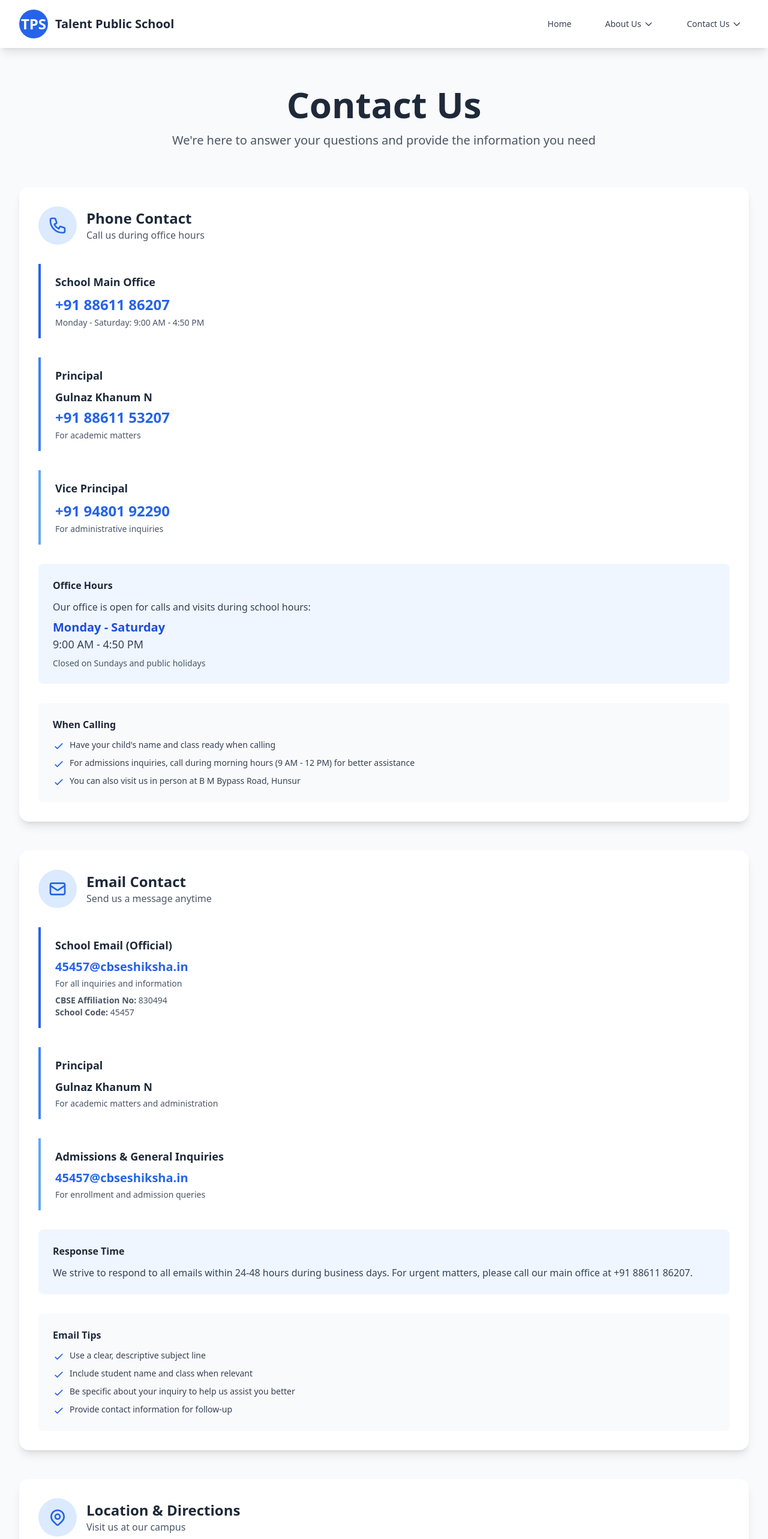
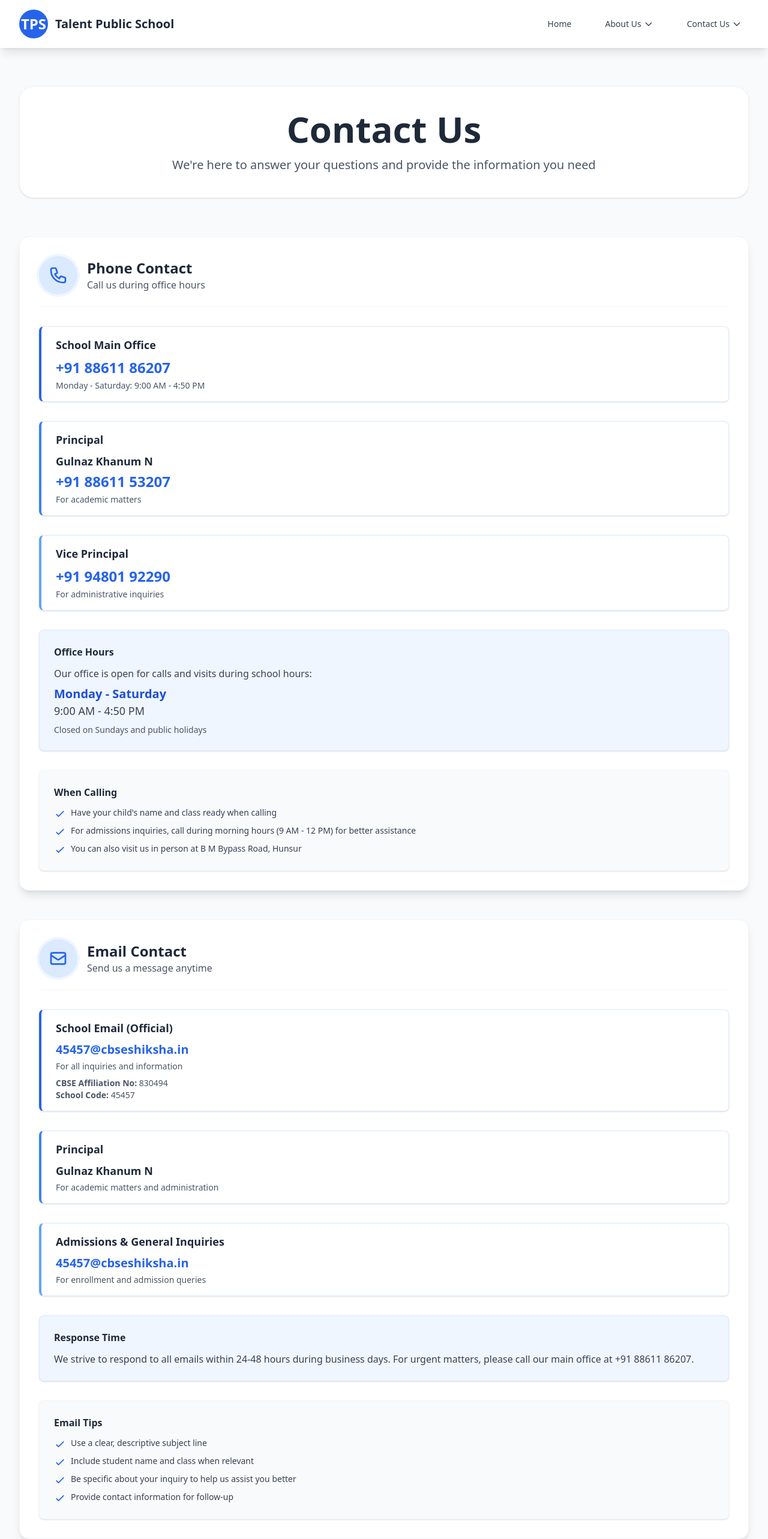
Before and after one commit to Shetty852/TET-website, a React (Vite) app in the folder TET-school-website/: page /contact in a window 1280 px wide. Shown: the top 2566 px of the page at 60% size. Built offline with nearby package versions, Linux system fonts and the light colour scheme.

Commit message:
Updated styles for contact page components

```diff
--- a/TET-school-website/src/pages/Contact/Contact.jsx
+++ b/TET-school-website/src/pages/Contact/Contact.jsx
@@ -23,27 +23,27 @@ const Contact = () => {
     <div className="min-h-screen bg-gray-50 py-8 sm:py-12 lg:py-16">
       <div className="max-w-7xl mx-auto px-4 sm:px-6 lg:px-8">
         {/* Page Header */}
-        <div className="text-center mb-8 sm:mb-12 lg:mb-16">
+        <div className="text-center mb-8 sm:mb-12 lg:mb-16 bg-white/95 border border-gray-100 shadow-sm rounded-2xl sm:rounded-3xl px-5 sm:px-8 lg:px-10 py-8 sm:py-10 animate-fadeIn transition-all duration-300 hover:shadow-lg hover:scale-[1.01]">
           <h1 className="text-3xl sm:text-4xl md:text-5xl lg:text-6xl font-bold text-gray-800 mb-3 sm:mb-4">
             Contact Us
           </h1>
-          <p className="text-base sm:text-lg md:text-xl text-gray-600 max-w-3xl mx-auto px-4">
+          <p className="text-base sm:text-lg md:text-xl text-gray-600 max-w-3xl mx-auto px-2 sm:px-4">
             We're here to answer your questions and provide the information you need
           </p>
         </div>
 
         {/* Phone Section */}
-        <div id="phone" className="scroll-mt-20">
+        <div id="phone" className="scroll-mt-20 animate-fadeIn">
           <Phone />
         </div>
 
         {/* Email Section */}
-        <div id="email" className="scroll-mt-20">
+        <div id="email" className="scroll-mt-20 animate-fadeIn">
           <Email />
         </div>
 
         {/* Location Section */}
-        <div id="location" className="scroll-mt-20">
+        <div id="location" className="scroll-mt-20 animate-fadeIn">
           <Location />
         </div>
       </div>
--- a/TET-school-website/src/pages/Contact/Email.jsx
+++ b/TET-school-website/src/pages/Contact/Email.jsx
@@ -1,8 +1,8 @@
 const Email = () => {
   return (
-    <div className="bg-white rounded-xl sm:rounded-2xl shadow-lg p-6 sm:p-8 mb-8 sm:mb-12">
-      <div className="flex items-center mb-6 sm:mb-8">
-        <div className="w-16 h-16 bg-primary-100 rounded-full flex items-center justify-center mr-4">
+    <div className="bg-white rounded-xl sm:rounded-2xl shadow-lg border border-gray-100 p-6 sm:p-8 mb-8 sm:mb-12 animate-fadeIn transition-all duration-300 hover:shadow-2xl hover:-translate-y-1">
+      <div className="flex items-center mb-6 sm:mb-8 pb-5 border-b border-gray-100">
+        <div className="w-16 h-16 bg-primary-100 ring-4 ring-primary-50 rounded-full flex items-center justify-center mr-4 shrink-0">
           <svg className="w-8 h-8 text-primary-600" fill="none" stroke="currentColor" viewBox="0 0 24 24">
             <path strokeLinecap="round" strokeLinejoin="round" strokeWidth={2} d="M3 8l7.89 5.26a2 2 0 002.22 0L21 8M5 19h14a2 2 0 002-2V7a2 2 0 00-2-2H5a2 2 0 00-2 2v10a2 2 0 002 2z" />
           </svg>
@@ -14,7 +14,7 @@ const Email = () => {
       </div>
 
       <div className="space-y-6 sm:space-y-8">
-        <div className="border-l-4 border-primary-600 pl-4 sm:pl-6 py-3 sm:py-4">
+        <div className="border border-primary-100 border-l-4 border-l-primary-600 rounded-lg pl-4 sm:pl-6 pr-4 sm:pr-6 py-3 sm:py-4 shadow-sm transition-all duration-300 hover:scale-[1.02] hover:shadow-md">
           <h3 className="font-semibold text-lg text-gray-800 mb-2">School Email (Official)</h3>
           <a
             href="mailto:45457@cbseshiksha.in"
@@ -29,13 +29,13 @@ const Email = () => {
           </div>
         </div>
 
-        <div className="border-l-4 border-primary-500 pl-4 sm:pl-6 py-3 sm:py-4">
+        <div className="border border-primary-100 border-l-4 border-l-primary-500 rounded-lg pl-4 sm:pl-6 pr-4 sm:pr-6 py-3 sm:py-4 shadow-sm transition-all duration-300 hover:scale-[1.02] hover:shadow-md">
           <h3 className="font-semibold text-lg text-gray-800 mb-2">Principal</h3>
           <p className="text-lg font-semibold text-gray-800 mb-1">Gulnaz Khanum N</p>
           <p className="text-gray-600 text-sm mt-1">For academic matters and administration</p>
         </div>
 
-        <div className="border-l-4 border-primary-400 pl-4 sm:pl-6 py-3 sm:py-4">
+        <div className="border border-primary-100 border-l-4 border-l-primary-400 rounded-lg pl-4 sm:pl-6 pr-4 sm:pr-6 py-3 sm:py-4 shadow-sm transition-all duration-300 hover:scale-[1.02] hover:shadow-md">
           <h3 className="font-semibold text-lg text-gray-800 mb-2">Admissions & General Inquiries</h3>
           <a
             href="mailto:45457@cbseshiksha.in"
@@ -46,7 +46,7 @@ const Email = () => {
           <p className="text-gray-600 text-sm mt-1">For enrollment and admission queries</p>
         </div>
 
-        <div className="bg-primary-50 p-4 sm:p-6 rounded-lg mt-6">
+        <div className="bg-primary-50 border border-primary-100 p-4 sm:p-6 rounded-lg mt-6 shadow-sm transition-all duration-300 hover:scale-[1.01] hover:shadow-md">
           <h3 className="font-semibold text-gray-800 mb-3">Response Time</h3>
           <p className="text-gray-700">
             We strive to respond to all emails within 24-48 hours during business days.
@@ -54,7 +54,7 @@ const Email = () => {
           </p>
         </div>
 
-        <div className="bg-gray-50 p-4 sm:p-6 rounded-lg">
+        <div className="bg-gray-50 border border-gray-100 p-4 sm:p-6 rounded-lg shadow-sm transition-all duration-300 hover:scale-[1.01] hover:shadow-md">
           <h3 className="font-semibold text-gray-800 mb-3">Email Tips</h3>
           <ul className="space-y-2 text-gray-700 text-sm">
             <li className="flex items-start">
--- a/TET-school-website/src/pages/Contact/Location.jsx
+++ b/TET-school-website/src/pages/Contact/Location.jsx
@@ -1,8 +1,8 @@
 const Location = () => {
   return (
-    <div className="bg-white rounded-xl sm:rounded-2xl shadow-lg p-6 sm:p-8">
-      <div className="flex items-center mb-6 sm:mb-8">
-        <div className="w-16 h-16 bg-primary-100 rounded-full flex items-center justify-center mr-4">
+    <div className="bg-white rounded-xl sm:rounded-2xl shadow-lg border border-gray-100 p-6 sm:p-8 animate-fadeIn transition-all duration-300 hover:shadow-2xl hover:-translate-y-1">
+      <div className="flex items-center mb-6 sm:mb-8 pb-5 border-b border-gray-100">
+        <div className="w-16 h-16 bg-primary-100 ring-4 ring-primary-50 rounded-full flex items-center justify-center mr-4 shrink-0">
           <svg className="w-8 h-8 text-primary-600" fill="none" stroke="currentColor" viewBox="0 0 24 24">
             <path strokeLinecap="round" strokeLinejoin="round" strokeWidth={2} d="M17.657 16.657L13.414 20.9a1.998 1.998 0 01-2.827 0l-4.244-4.243a8 8 0 1111.314 0z" />
             <path strokeLinecap="round" strokeLinejoin="round" strokeWidth={2} d="M15 11a3 3 0 11-6 0 3 3 0 016 0z" />
@@ -16,7 +16,7 @@ const Location = () => {
 
       <div className="space-y-6 sm:space-y-8">
         {/* Address */}
-        <div className="border-l-4 border-primary-600 pl-4 sm:pl-6 py-3 sm:py-4">
+        <div className="border border-primary-100 border-l-4 border-l-primary-600 rounded-lg pl-4 sm:pl-6 pr-4 sm:pr-6 py-3 sm:py-4 shadow-sm transition-all duration-300 hover:scale-[1.02] hover:shadow-md">
           <h3 className="font-semibold text-lg text-gray-800 mb-2">Campus Address</h3>
           <p className="text-gray-700 text-lg">
             <strong>Talent Public School</strong><br />
@@ -33,7 +33,7 @@ const Location = () => {
         </div>
 
         {/* Google Maps Embed */}
-        <div className="bg-gray-200 rounded-lg overflow-hidden shadow-lg" style={{ height: '450px' }}>
+        <div className="bg-gray-200 rounded-lg overflow-hidden border border-gray-200 shadow-lg transition-all duration-300 hover:scale-[1.01] hover:shadow-xl" style={{ height: '450px' }}>
           <iframe
             src="https://www.google.com/maps/embed?pb=!1m18!1m12!1m3!1d3897.9896!2d76.6050376!3d12.334154!2m3!1f0!2f0!3f0!3m2!1i1024!2i768!4f13.1!3m3!1m2!1s0x3baf7a57dda7b52b%3A0x682bc429d6d7a54!2s8JM3%2BMX9%2C%20Vijayanagar%2C%20Mysuru%2C%20Karnataka%20570017!5e0!3m2!1sen!2sin!4v1707321000000!5m2!1sen!2sin"
             width="100%"
@@ -47,7 +47,7 @@ const Location = () => {
         </div>
 
         {/* School Hours */}
-        <div className="bg-primary-50 p-4 sm:p-6 rounded-lg">
+        <div className="bg-primary-50 border border-primary-100 p-4 sm:p-6 rounded-lg shadow-sm transition-all duration-300 hover:scale-[1.01] hover:shadow-md">
           <h3 className="font-semibold text-gray-800 mb-4">School Hours</h3>
           <div className="grid grid-cols-1 sm:grid-cols-2 gap-4">
             <div>
@@ -71,7 +71,7 @@ const Location = () => {
 
         {/* Parking & Accessibility */}
         <div className="grid grid-cols-1 md:grid-cols-2 gap-6">
-          <div className="bg-white border border-gray-200 p-4 sm:p-6 rounded-lg">
+          <div className="bg-white border border-gray-200 p-4 sm:p-6 rounded-lg shadow-sm transition-all duration-300 hover:scale-[1.02] hover:shadow-md">
             <h3 className="font-semibold text-gray-800 mb-3 flex items-center">
               <svg className="w-6 h-6 text-primary-600 mr-2" fill="none" stroke="currentColor" viewBox="0 0 24 24">
                 <path strokeLinecap="round" strokeLinejoin="round" strokeWidth={2} d="M8 7h12m0 0l-4-4m4 4l-4 4m0 6H4m0 0l4 4m-4-4l4-4" />
@@ -100,7 +100,7 @@ const Location = () => {
             </ul>
           </div>
 
-          <div className="bg-white border border-gray-200 p-4 sm:p-6 rounded-lg">
+          <div className="bg-white border border-gray-200 p-4 sm:p-6 rounded-lg shadow-sm transition-all duration-300 hover:scale-[1.02] hover:shadow-md">
             <h3 className="font-semibold text-gray-800 mb-3 flex items-center">
               <svg className="w-6 h-6 text-primary-600 mr-2" fill="none" stroke="currentColor" viewBox="0 0 24 24">
                 <path strokeLinecap="round" strokeLinejoin="round" strokeWidth={2} d="M13 16h-1v-4h-1m1-4h.01M21 12a9 9 0 11-18 0 9 9 0 0118 0z" />
@@ -131,7 +131,7 @@ const Location = () => {
         </div>
 
         {/* Directions */}
-        <div className="bg-gray-50 p-4 sm:p-6 rounded-lg">
+        <div className="bg-gray-50 border border-gray-100 p-4 sm:p-6 rounded-lg shadow-sm transition-all duration-300 hover:scale-[1.01] hover:shadow-md">
           <h3 className="font-semibold text-gray-800 mb-3">Getting Here</h3>
           <div className="space-y-3 text-gray-700">
             <div>
@@ -150,7 +150,7 @@ const Location = () => {
         </div>
 
         {/* Visit Information */}
-        <div className="bg-primary-700 text-white p-4 sm:p-6 rounded-lg">
+        <div className="bg-primary-700 text-white p-4 sm:p-6 rounded-lg shadow-lg border border-primary-800 transition-all duration-300 hover:scale-[1.01] hover:shadow-xl">
           <h3 className="font-semibold text-xl mb-3">Planning Your Visit?</h3>
           <p className="mb-4">
             We welcome prospective students and their families to tour our campus in Hunsur.
--- a/TET-school-website/src/pages/Contact/Phone.jsx
+++ b/TET-school-website/src/pages/Contact/Phone.jsx
@@ -1,8 +1,8 @@
 const Phone = () => {
   return (
-    <div className="bg-white rounded-xl sm:rounded-2xl shadow-lg p-6 sm:p-8 mb-8 sm:mb-12">
-      <div className="flex items-center mb-6 sm:mb-8">
-        <div className="w-16 h-16 bg-primary-100 rounded-full flex items-center justify-center mr-4">
+    <div className="bg-white rounded-xl sm:rounded-2xl shadow-lg border border-gray-100 p-6 sm:p-8 mb-8 sm:mb-12 animate-fadeIn transition-all duration-300 hover:shadow-2xl hover:-translate-y-1">
+      <div className="flex items-center mb-6 sm:mb-8 pb-5 border-b border-gray-100">
+        <div className="w-16 h-16 bg-primary-100 ring-4 ring-primary-50 rounded-full flex items-center justify-center mr-4 shrink-0">
           <svg className="w-8 h-8 text-primary-600" fill="none" stroke="currentColor" viewBox="0 0 24 24">
             <path strokeLinecap="round" strokeLinejoin="round" strokeWidth={2} d="M3 5a2 2 0 012-2h3.28a1 1 0 01.948.684l1.498 4.493a1 1 0 01-.502 1.21l-2.257 1.13a11.042 11.042 0 005.516 5.516l1.13-2.257a1 1 0 011.21-.502l4.493 1.498a1 1 0 01.684.949V19a2 2 0 01-2 2h-1C9.716 21 3 14.284 3 6V5z" />
           </svg>
@@ -14,26 +14,26 @@ const Phone = () => {
       </div>
 
       <div className="space-y-6 sm:space-y-8">
-        <div className="border-l-4 border-primary-600 pl-4 sm:pl-6 py-3 sm:py-4">
+        <div className="border border-primary-100 border-l-4 border-l-primary-600 rounded-lg pl-4 sm:pl-6 pr-4 sm:pr-6 py-3 sm:py-4 shadow-sm transition-all duration-300 hover:scale-[1.02] hover:shadow-md">
           <h3 className="font-semibold text-lg text-gray-800 mb-2">School Main Office</h3>
           <a href="tel:+918861186207" className="text-2xl font-bold text-primary-600 mb-1 hover:underline block">+91 88611 86207</a>
           <p className="text-gray-600 text-sm">Monday - Saturday: 9:00 AM - 4:50 PM</p>
         </div>
 
-        <div className="border-l-4 border-primary-500 pl-4 sm:pl-6 py-3 sm:py-4">
+        <div className="border border-primary-100 border-l-4 border-l-primary-500 rounded-lg pl-4 sm:pl-6 pr-4 sm:pr-6 py-3 sm:py-4 shadow-sm transition-all duration-300 hover:scale-[1.02] hover:shadow-md">
           <h3 className="font-semibold text-lg text-gray-800 mb-2">Principal</h3>
           <p className="text-lg font-semibold text-gray-800 mb-1">Gulnaz Khanum N</p>
           <a href="tel:+918861153207" className="text-2xl font-bold text-primary-600 mb-1 hover:underline block">+91 88611 53207</a>
           <p className="text-gray-600 text-sm">For academic matters</p>
         </div>
 
-        <div className="border-l-4 border-primary-400 pl-4 sm:pl-6 py-3 sm:py-4">
+        <div className="border border-primary-100 border-l-4 border-l-primary-400 rounded-lg pl-4 sm:pl-6 pr-4 sm:pr-6 py-3 sm:py-4 shadow-sm transition-all duration-300 hover:scale-[1.02] hover:shadow-md">
           <h3 className="font-semibold text-lg text-gray-800 mb-2">Vice Principal</h3>
           <a href="tel:+919480192290" className="text-2xl font-bold text-primary-600 mb-1 hover:underline block">+91 94801 92290</a>
           <p className="text-gray-600 text-sm">For administrative inquiries</p>
         </div>
 
-        <div className="bg-primary-50 p-4 sm:p-6 rounded-lg mt-6">
+        <div className="bg-primary-50 border border-primary-100 p-4 sm:p-6 rounded-lg mt-6 shadow-sm transition-all duration-300 hover:scale-[1.01] hover:shadow-md">
           <h3 className="font-semibold text-gray-800 mb-3">Office Hours</h3>
           <p className="text-gray-700 mb-2">
             Our office is open for calls and visits during school hours:
@@ -43,7 +43,7 @@ const Phone = () => {
           <p className="text-gray-600 text-sm mt-2">Closed on Sundays and public holidays</p>
         </div>
 
-        <div className="bg-gray-50 p-4 sm:p-6 rounded-lg">
+        <div className="bg-gray-50 border border-gray-100 p-4 sm:p-6 rounded-lg shadow-sm transition-all duration-300 hover:scale-[1.01] hover:shadow-md">
           <h3 className="font-semibold text-gray-800 mb-3">When Calling</h3>
           <ul className="space-y-2 text-gray-700 text-sm">
             <li className="flex items-start">
```
Also changed, not shown: 1 other file (tests, documents, lock files or other folders).
